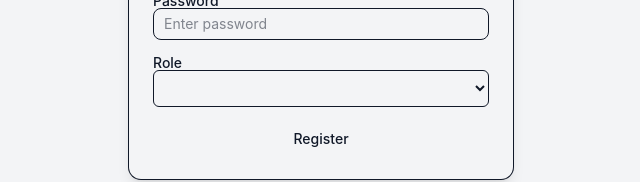
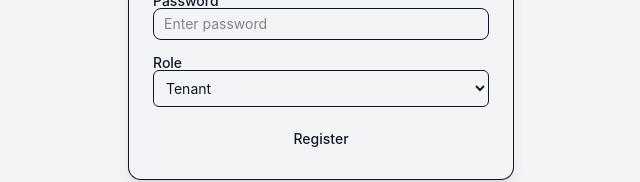
Before and after one commit to elby254/rental-and-property-management, a React (Vite) app in the folder Management-dashboard/: page /register in a window 1280 px wide. Shown: the part 418-600 px from the top of the page, without its empty margins (319-959 px from the left). Built offline with nearby package versions, Linux system fonts and the light colour scheme; no server answers.

Commit message:
commit changes made

```diff
--- a/Management-dashboard/src/Pages/Register.jsx
+++ b/Management-dashboard/src/Pages/Register.jsx
@@ -113,7 +113,8 @@ export default function Register() {
               onChange={handleChange}
               className="w-full border rounded-md p-2"
             >
-              <input type="hidden" name="role" value="tenant" />
+              <option value="tenant">Tenant</option>
+              <option value="landlord">Landlord</option>
             </select>
           </div>
 
--- a/Management-dashboard/src/services/authService.js
+++ b/Management-dashboard/src/services/authService.js
@@ -30,9 +30,8 @@ export const registerUser = async (form) => {
     },
     credentials: "include", // Required for cookie-based sessions
     body: JSON.stringify({
-      firstName: form.firstName.trim(),
-      lastName: form.lastName.trim(),
-      phoneNumber: form.phoneNumber.trim(),
+      name: (form.name || `${form.firstName || ""} ${form.lastName || ""}`).trim(),
+      phoneNumber: form.phoneNumber?.trim(),
       password: form.password,
     }),
   });
```
